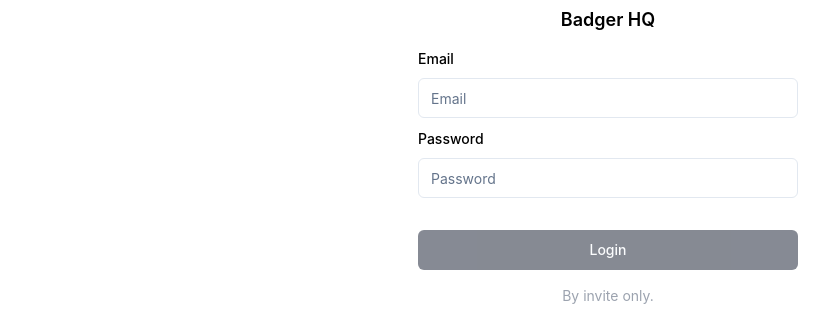
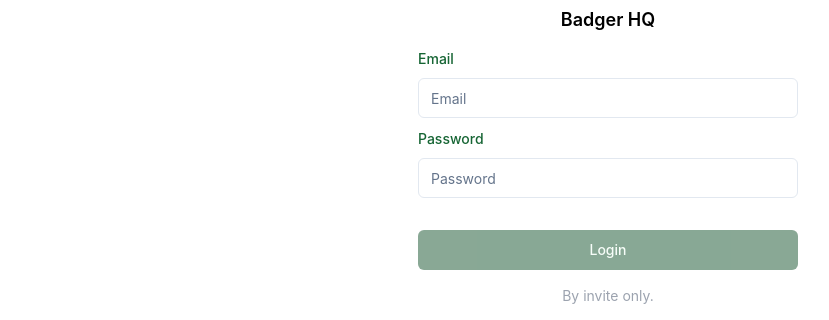
Before and after one commit to 3GDS-Charlie/BadgerHQ, a Next.js app: page /login in a window 1280 px wide. Shown: the part 196-516 px from the top of the page, without its empty margins (32-861 px from the left). Built offline with nearby package versions, Linux system fonts and the light colour scheme; no server answers.

Commit message:
[feat] add colors

```diff
--- a/src/components/pages/Login.jsx
+++ b/src/components/pages/Login.jsx
@@ -120,7 +120,7 @@ const LoginPage = () => {
                   name="email"
                   render={({ field }) => (
                     <FormItem>
-                      <FormLabel>Email</FormLabel>
+                      <FormLabel className="text-primary">Email</FormLabel>
                       <FormControl>
                         <Input type="email" placeholder="Email" {...field} />
                       </FormControl>
@@ -133,7 +133,7 @@ const LoginPage = () => {
                   name="password"
                   render={({ field }) => (
                     <FormItem>
-                      <FormLabel>Password</FormLabel>
+                      <FormLabel className="text-primary">Password</FormLabel>
                       <FormControl>
                         <Input
                           type="password"
--- a/src/components/shared/Button/index.jsx
+++ b/src/components/shared/Button/index.jsx
@@ -12,7 +12,7 @@ const buttonVariants = cva(
     variants: {
       variant: {
         default:
-          "bg-slate-900 text-slate-50 hover:bg-slate-900/90 dark:bg-slate-50 dark:text-slate-900 dark:hover:bg-slate-50/90",
+          "bg-primary-900 text-primary-50 hover:bg-primary-900/90 dark:bg-primary-50 dark:text-primary-900 dark:hover:bg-primary-50/90",
         destructive:
           "bg-red-500 text-slate-50 hover:bg-red-500/90 dark:bg-red-900 dark:text-slate-50 dark:hover:bg-red-900/90",
         outline:
--- a/tailwind.config.js
+++ b/tailwind.config.js
@@ -1,37 +1,58 @@
+/* eslint-disable global-require */
 /** @type {import('tailwindcss').Config} */
+
+const colors = require("tailwindcss/colors");
+
 module.exports = {
   darkMode: ["class"],
   content: [
-    './pages/**/*.{js,jsx}',
-    './components/**/*.{js,jsx}',
-    './app/**/*.{js,jsx}',
-    './src/**/*.{js,jsx}',
+    "./pages/**/*.{js,jsx}",
+    "./components/**/*.{js,jsx}",
+    "./app/**/*.{js,jsx}",
+    "./src/**/*.{js,jsx}"
   ],
   prefix: "",
   theme: {
+    colors: {
+      ...colors,
+      primary: {
+        50: "#f0fdf4",
+        100: "#dcfce7",
+        200: "#bbf7d0",
+        300: "#86efac",
+        400: "#4ade80",
+        500: "#22c55e",
+        600: "#16a34a",
+        700: "#15803d",
+        800: "#166534",
+        900: "#14532d",
+        950: "#052e16",
+        DEFAULT: "#166534"
+      }
+    },
     container: {
       center: true,
       padding: "2rem",
       screens: {
-        "2xl": "1400px",
-      },
+        "2xl": "1400px"
+      }
     },
     extend: {
       keyframes: {
         "accordion-down": {
           from: { height: "0" },
-          to: { height: "var(--radix-accordion-content-height)" },
+          to: { height: "var(--radix-accordion-content-height)" }
         },
         "accordion-up": {
           from: { height: "var(--radix-accordion-content-height)" },
-          to: { height: "0" },
-        },
+          to: { height: "0" }
+        }
       },
       animation: {
         "accordion-down": "accordion-down 0.2s ease-out",
-        "accordion-up": "accordion-up 0.2s ease-out",
-      },
-    },
+        "accordion-up": "accordion-up 0.2s ease-out"
+      }
+    }
   },
-  plugins: [require("tailwindcss-animate")],
-}
+  plugins: [require("tailwindcss-animate")]
+};
```
